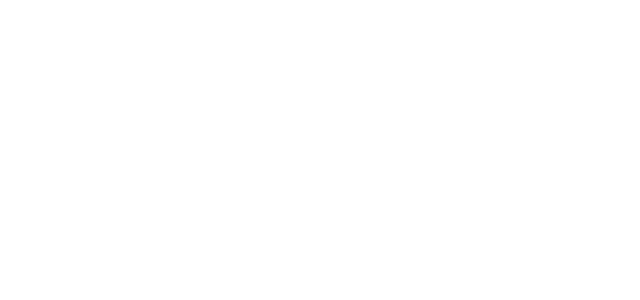
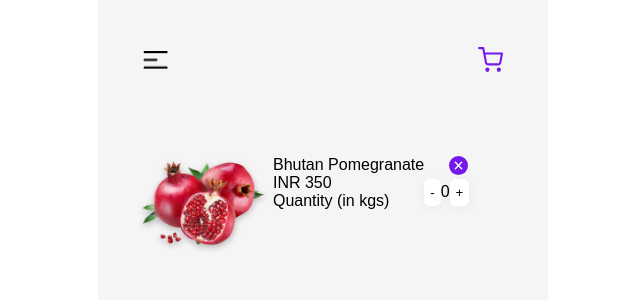
Before and after one commit to pavna99/FarmCart, a React (Create React App) app: page /cart in a window 1280 px wide. Before the commit this address had no page. Shown: the top 300 px of the page, without its empty margins (317-957 px from the left). Built offline with nearby package versions, Linux system fonts and the light colour scheme; a web font is replaced by a local one.

Commit message:
new UPDATES

```diff
--- a/src/App.js
+++ b/src/App.js
@@ -1,7 +1,7 @@
 import './App.css';
 import React from 'react';
 import { BrowserRouter as Router, Routes, Route } from 'react-router-dom';
-import { IntroPage, LoadingPage, SignupPage,LocationPage, LoginPage, Dashboard, Seemore, SearchPage, Expandpage, EmptyCart } from './containers';
+import { IntroPage, LoadingPage, SignupPage,LocationPage, LoginPage, Dashboard, Seemore, SearchPage, Expandpage, EmptyCart, CartPage } from './containers';
 import { AuthProvider } from './components/Auth/AuthContext';
 
 
@@ -21,6 +21,7 @@
           <Route path="/searchpage" exact element={<SearchPage/>} />
           <Route path="/expand" exact element={<Expandpage/>} />
           <Route path="/empty" exact element={<EmptyCart/>} />
+          <Route path="/cart" exact element={<CartPage/>} />
         </Routes>
       </Router>
     </AuthProvider>
--- /dev/null
+++ b/src/containers/CartPage/CartPage.css
@@ -0,0 +1,33 @@
+.cart-overall-container{
+    height: 100vh;
+    background-color: #F6F5F5;
+    justify-content: center;
+    align-items: center;
+}
+.cartlist{
+    padding:8%;
+}
+.proimage{
+    width:138.965px;
+}
+.listitem{
+    display: flex;
+
+}
+.deletebtn{
+    margin-left: 25px;
+}
+.quantitydesc{
+    display: flex;
+
+}
+.btn__container{
+
+}
+.control__btn {
+    padding: 5px;
+    border-radius: 5.189px;
+    border: 0.865px solid #FFF;
+    background: #FFF;
+    box-shadow: 0.865px 1.73px 12.972px 0px rgba(32, 31, 32, 0.05);
+  }
--- /dev/null
+++ b/src/containers/CartPage/CartPage.jsx
@@ -0,0 +1,67 @@
+import React from 'react';
+import './CartPage.css';
+import { Navbar} from '../../components';
+import { Link } from 'react-router-dom';
+import cart from '../../Images/shopping-cart.svg';
+import bar from '../../Images/Bar.png';
+import product from '../../Images/listone.png';
+import { useState } from 'react';
+
+function CartPage(props) {
+    const [counter, setCounter] = useState(0);
+
+    // Increase counter
+    const increase = () => {
+      setCounter(count => count + 1);
+    };
+
+    // Decrease counter
+    const decrease = () => {
+
+      setCounter(count => count - 1);
+    };
+    return (
+        <div className='cart-overall-container'>
+            <div className='header1'>
+                <img className='images1' src={bar} alt="bars" />
+                <img className='images1' src={cart} alt="cart" />
+            </div>
+            <div className='cartlist'>
+                <div className='listitem'>
+                        <img  className="proimage" src={product} alt="image1"/>
+                        <div className='itemdetails'>
+                        <div className='itemname'>Bhutan Pomegranate</div>
+                        <div className='itemprice'>INR 350</div>
+                        <div className='quantitydesc'>
+                            <div className='quantity'>Quantity (in kgs)
+                            </div>
+
+
+                        </div>
+
+                        </div>
+                        <div className='rightbtns'>
+                        <div className='deletebtn'>
+                            <svg xmlns="http://www.w3.org/2000/svg" width="19" height="19" viewBox="0 0 19 19" fill="none">
+                            <circle cx="9.5" cy="9.5" r="9.5" fill="#7519EB"/>
+                            <path d="M12.6666 6.33334L6.33331 12.6667" stroke="white" stroke-width="1.40741" stroke-linecap="round" stroke-linejoin="round"/>
+                            <path d="M6.33331 6.33334L12.6666 12.6667" stroke="white" stroke-width="1.40741" stroke-linecap="round" stroke-linejoin="round"/>
+                            </svg>
+                        </div>
+                        <div className="btn__container">
+                                <button className="control__btn" onClick={decrease}>-</button>
+                                <span className="counter__output
+                                ">{counter}</span>
+                                <button className="control__btn" onClick={increase}>+</button>
+
+                        </div>
+                        </div>
+                </div>
+            </div>
+
+
+        </div>
+    );
+}
+
+export default CartPage;
--- a/src/containers/EmptyCart/EmptyCart.jsx
+++ b/src/containers/EmptyCart/EmptyCart.jsx
@@ -1,6 +1,6 @@
 import React from 'react';
 import './EmptyCart.css';
-import { Navbar, SearchBar} from '../../components';
+import { Navbar} from '../../components';
 import { Link } from 'react-router-dom';
 import cart from '../../Images/shopping-cart.svg';
 import bar from '../../Images/Bar.png';
@@ -19,7 +19,7 @@
                 <h5 className='waitmsg'>Add items to your cart, we are waiting!</h5>
 
             <button className='shopbtn' type="submit"
-         ><Link to='/empty'>Start Shopping</Link>
+         ><Link to='/cart'>Start Shopping</Link>
          </button>
          <Navbar/>
          </div>
--- a/src/containers/ExpandPage/Expandpage.css
+++ b/src/containers/ExpandPage/Expandpage.css
@@ -9,6 +9,7 @@
     overflow-x: hidden;
 }
 .product-container{
+    height:30%
 
 }
 .product-details-box{
@@ -57,7 +58,7 @@
     padding: 10px;
 }
 .popdiv {
-
+    height:40%;
     width: 100%;
     padding: 10%;
     background-color: #ffffff;
--- a/src/containers/index.js
+++ b/src/containers/index.js
@@ -8,3 +8,4 @@
 export {default as SearchPage} from './SearchPage/SearchPage';
 export {default as Expandpage} from './ExpandPage/Expandpage';
 export {default as EmptyCart} from './EmptyCart/EmptyCart';
+export {default as CartPage} from './CartPage/CartPage';
```
Also changed, not shown: src/Images/listone.png (added).
